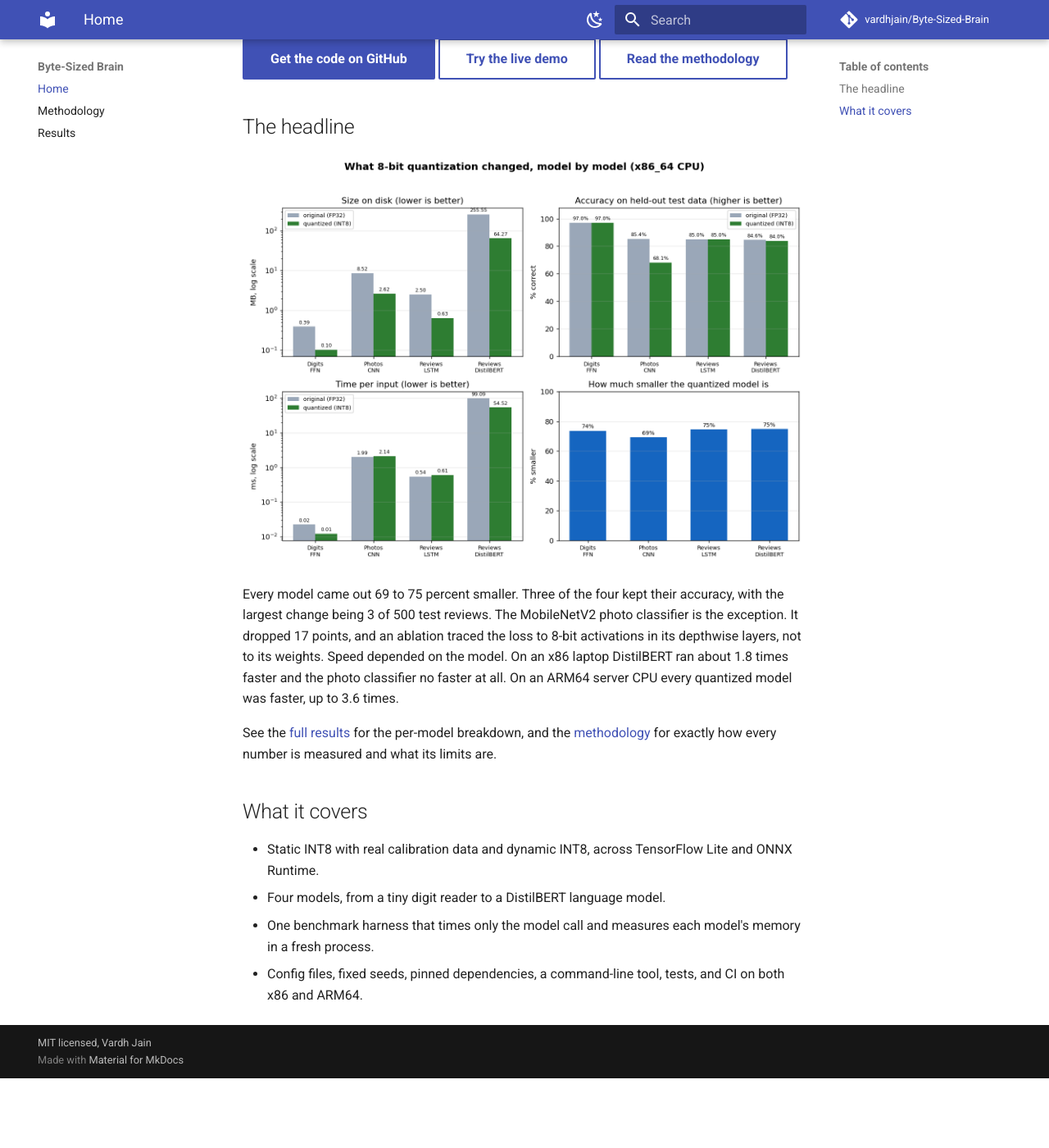
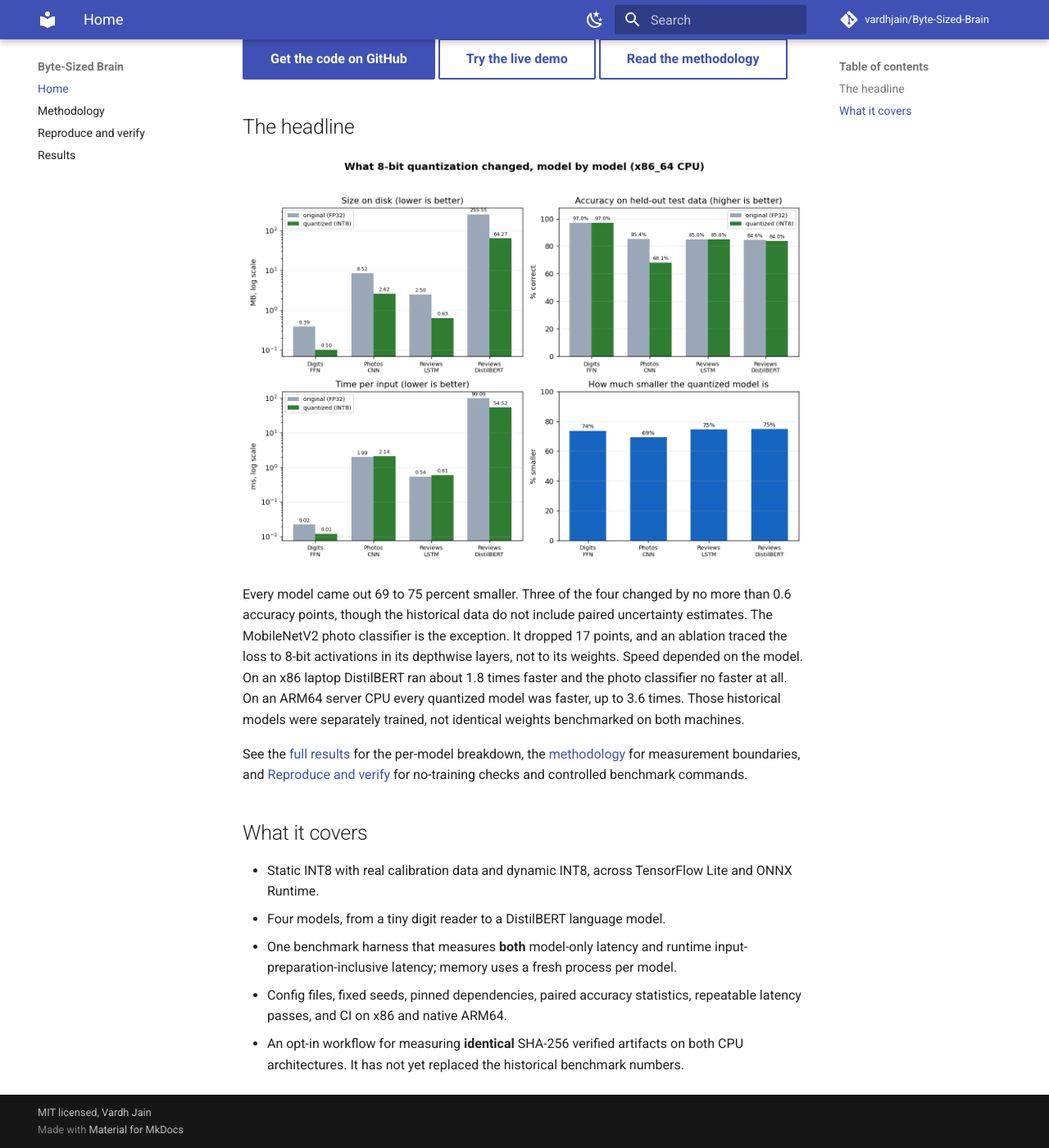
Before and after one commit to vardhjain/Byte-Sized-Brain, an MkDocs documentation site: the page built from docs/index.md, in a window 1280 px wide and 1400 px high, scrolled down 267 px. Shown: the whole window at 82% size. Built offline with MkDocs 1.6.1 and Material for MkDocs 9.7.7, drawn with Linux system fonts in a browser that asks for light colours; comment, search, counter and statistics services are not loaded; before the commit the page ends 1582 px from its top, so only the background shows below that.

Commit message:
Polish AI/ML portfolio evidence and reproducibility docs (#10)
* docs: make project evidence recruiter-readable and correct historical claims

* docs: add cost-aware reproducibility guide with verification and evidence boundaries

* docs: use valid cross-source links and portable PowerShell quickstart

* docs: add reproducibility guide to documentation navigation

* docs: align landing page with verified capabilities and experimental caveats

* docs: remove stale accuracy significance claim from committed historical report

* docs: polish portable verification commands and GitHub Actions links

* test: guard reproducibility docs, evidence claims and local Markdown links

```diff
--- a/docs/index.md
+++ b/docs/index.md
@@ -14,24 +14,29 @@
 
 ![What 8-bit quantization changed, model by model](images/results_dashboard.png)
 
-Every model came out 69 to 75 percent smaller. Three of the four kept their accuracy,
-with the largest change being 3 of 500 test reviews. The MobileNetV2 photo classifier is
+Every model came out 69 to 75 percent smaller. Three of the four changed by
+no more than 0.6 accuracy points, though the historical data do not include
+paired uncertainty estimates. The MobileNetV2 photo classifier is
 the exception. It dropped 17 points, and an ablation traced the loss to 8-bit
 activations in its depthwise layers, not to its weights. Speed depended on the model.
 On an x86 laptop DistilBERT ran about 1.8 times faster and the photo classifier no
 faster at all. On an ARM64 server CPU every quantized model was faster, up to 3.6
-times.
+times. Those historical models were separately trained, not identical weights
+benchmarked on both machines.
 
-See the [full results](report.md) for the per-model breakdown, and the
-[methodology](methodology.md) for exactly how every number is measured and what its
-limits are.
+See the [full results](report.md) for the per-model breakdown, the
+[methodology](methodology.md) for measurement boundaries, and
+[Reproduce and verify](reproducibility.md) for no-training checks and controlled
+benchmark commands.
 
 ## What it covers
 
 - Static INT8 with real calibration data and dynamic INT8, across TensorFlow Lite and
   ONNX Runtime.
 - Four models, from a tiny digit reader to a DistilBERT language model.
-- One benchmark harness that times only the model call and measures each model's memory
-  in a fresh process.
-- Config files, fixed seeds, pinned dependencies, a command-line tool, tests, and CI on
-  both x86 and ARM64.
+- One benchmark harness that measures **both** model-only latency and runtime
+  input-preparation-inclusive latency; memory uses a fresh process per model.
+- Config files, fixed seeds, pinned dependencies, paired accuracy statistics,
+  repeatable latency passes, and CI on x86 and native ARM64.
+- An opt-in workflow for measuring **identical** SHA-256 verified artifacts on both
+  CPU architectures. It has not yet replaced the historical benchmark numbers.
--- a/mkdocs.yml
+++ b/mkdocs.yml
@@ -28,6 +28,7 @@
 nav:
   - Home: index.md
   - Methodology: methodology.md
+  - Reproduce and verify: reproducibility.md
   - Results: report.md
 
 markdown_extensions:
```
Also changed, not shown: README.md (+72 -24 lines), docs/report.md (+3 -3 lines), docs/reproducibility.md (added, +135 -0 lines), 1 other file.
